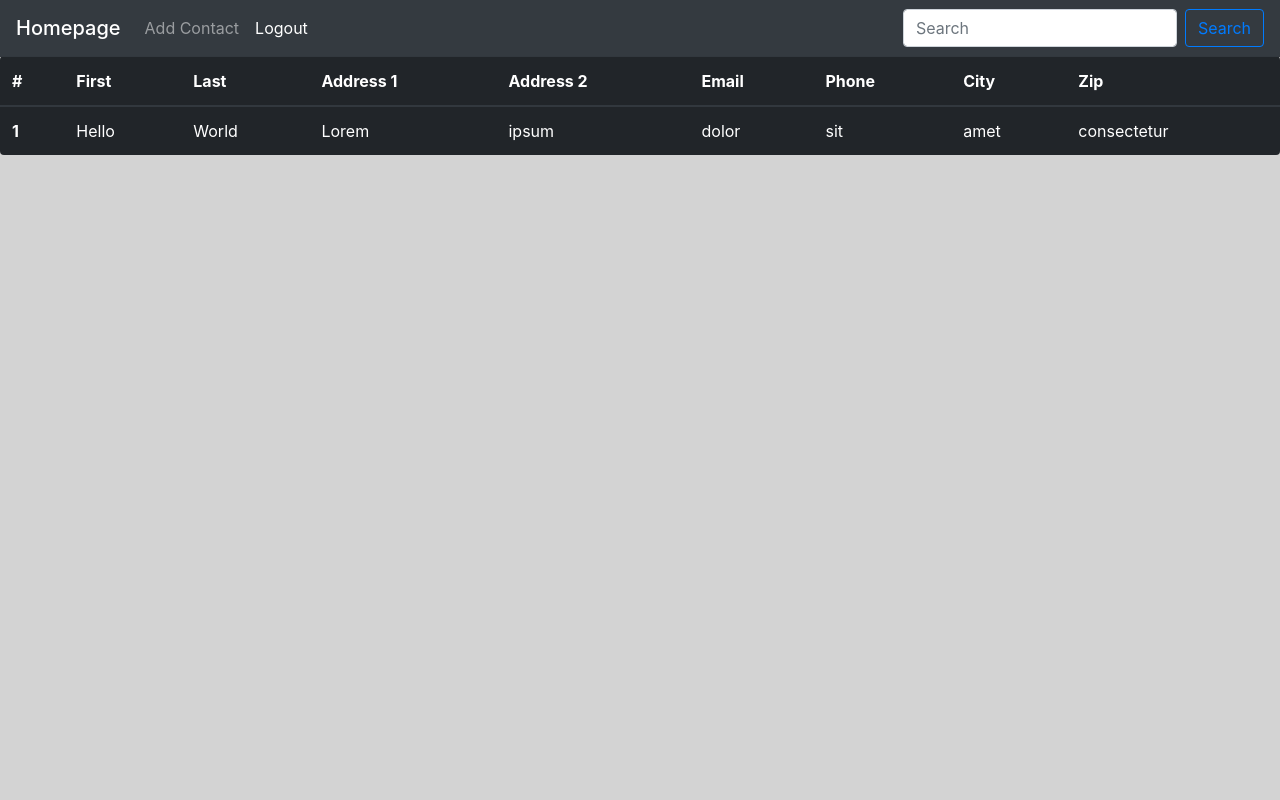
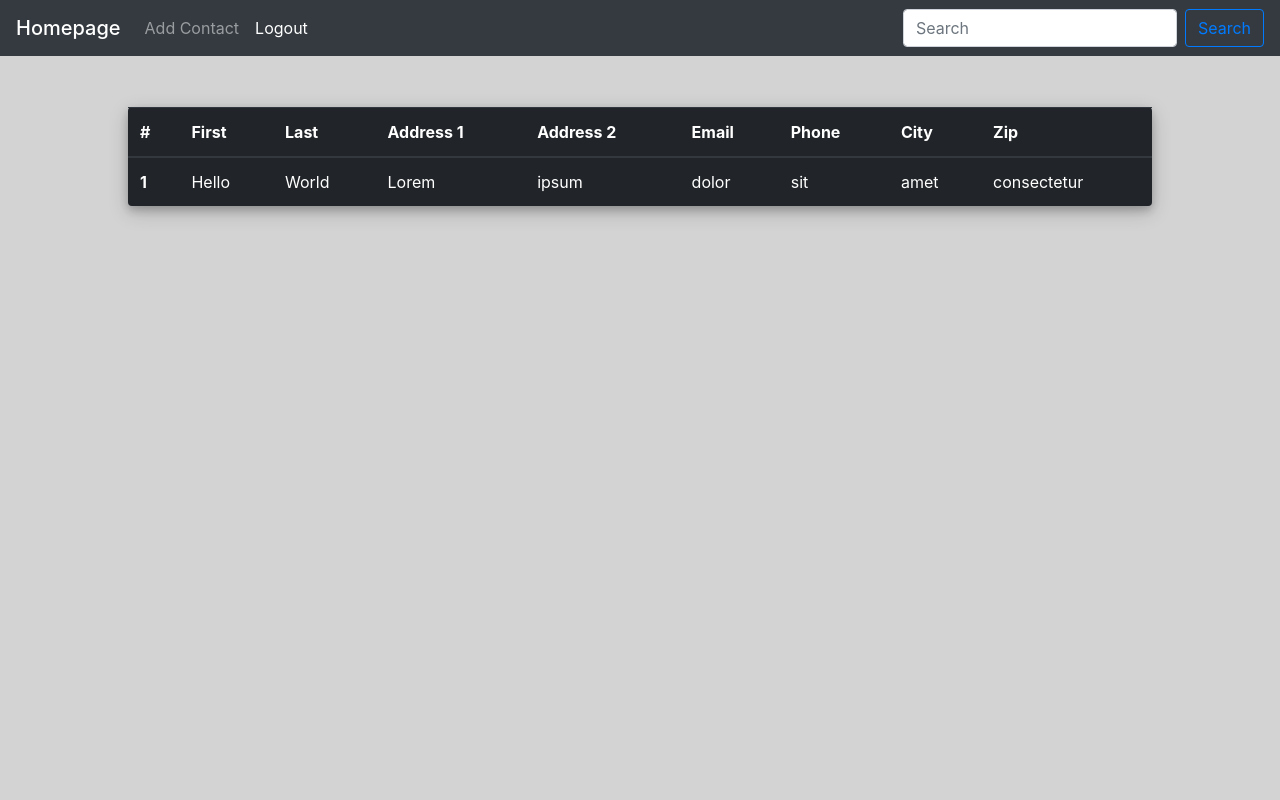
Before and after one commit to MannyT13/cop4331group1small, a Flask app: page / in a window 1280 px wide. Run offline with Flask 2, Linux system fonts and the light colour scheme; the visitor is signed in with stand-in values (Sample User, id 1); parts of the project's set-up code (start-up, migrations or seed data) failed here and were passed over; some libraries are stand-ins or nearby versions.

Commit message:
Centered table and alert messages

```diff
--- a/static/css/main.css
+++ b/static/css/main.css
@@ -1,4 +1,8 @@
-body{
+html, body{
+	width: 100%;
+	height: 100%;
+	margin: 0;
+	padding: 0;
     background-color: lightgray;
 }
 
@@ -16,6 +20,19 @@ body{
 }
 
 .flashes{
+	width: 30%;
+	margin: 0 auto;
     margin-top: 10px;
-    list-style-type: none
+    list-style-type: none;
+    text-align: center;
 }
+
+.table-wrapper {
+	margin: 0 auto;
+	width: 80%;
+}
+
+table {
+	margin-top: 5%;
+	box-shadow: 0 4px 8px 0 rgba(0, 0, 0, 0.2), 0 6px 20px 0 rgba(0, 0, 0, 0.19);
+}
```
